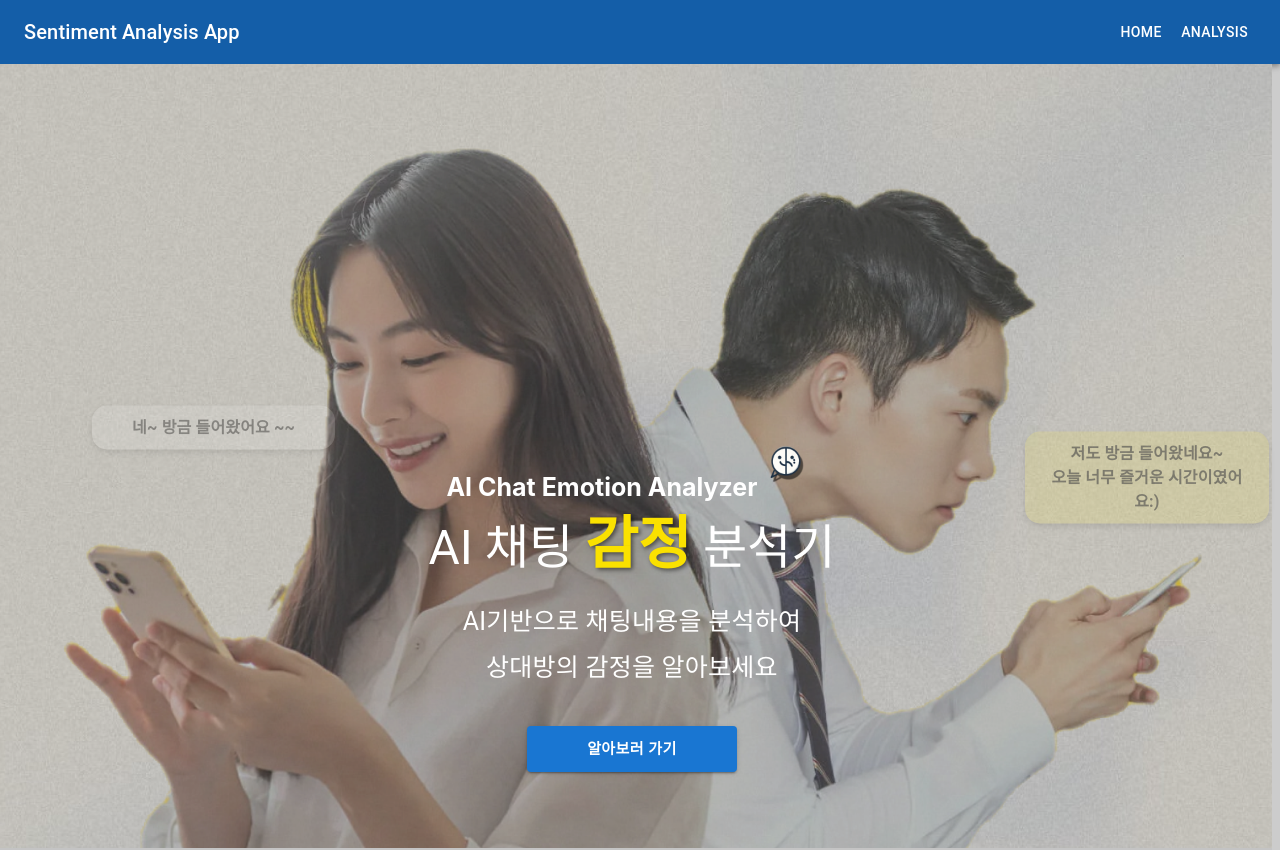
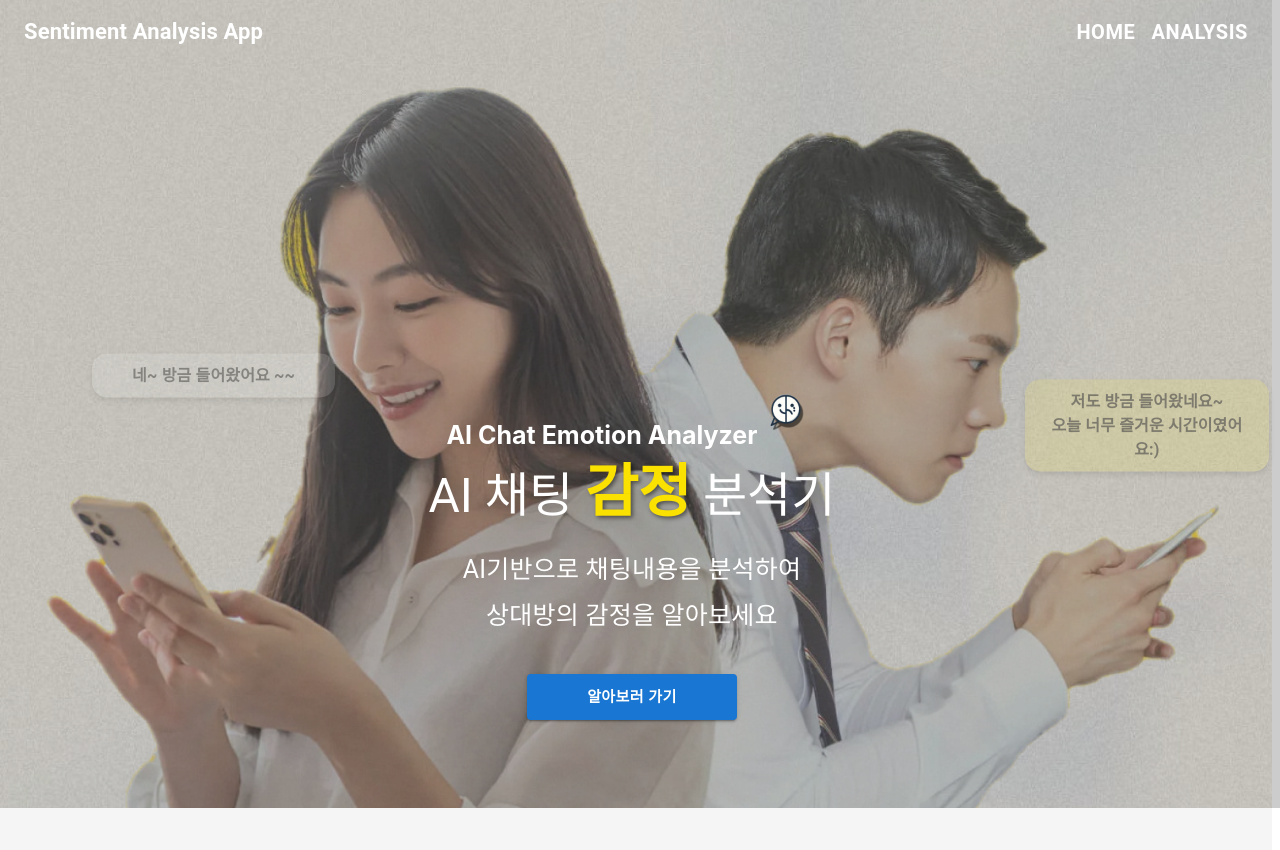
Before and after one commit to Team-A-I/A-I, a React (Create React App) app in the folder react-tutorial/: page / in a window 1280 px wide. Shown: the top 850 px of the page. Built offline with nearby package versions, Linux system fonts and the light colour scheme.

Commit message:
[Feature] app바 수정중

```diff
--- a/react-tutorial/src/App.js
+++ b/react-tutorial/src/App.js
@@ -1,7 +1,5 @@
-// src/App.js
-
 import React from 'react';
-import { Routes, Route, Link } from 'react-router-dom';
+import { Routes, Route, Link, useLocation } from 'react-router-dom';
 import { AppBar, Toolbar, Typography, Button } from '@mui/material';
 import Home from './pages/Home';
 import Load from './pages/Load';
@@ -10,15 +8,26 @@ import Result from './pages/result';
 import './css/App.css';
 
 function App() {
+  const location = useLocation();
+
+  const isHome = location.pathname === '/';
+
   return (
     <div>
-      <AppBar position="static" sx={{ zIndex: 2  }}>
-        <Toolbar  sx={{ zIndex: 2  }}>
-          <Typography variant="h6" component="div" sx={{ flexGrow: 1 }}>
+      <AppBar
+        position="fixed"
+        sx={{
+          zIndex: 2,
+          backgroundColor: isHome ? 'rgba(255, 255, 255, 0.0)' : 'primary.main',
+          boxShadow: isHome ? 'none' : ''
+        }}
+      >
+        <Toolbar>
+          <Typography variant="h6" component="div" sx={{ flexGrow: 1 , fontWeight: 'bold' , fontSize:'22px'}} >
             Sentiment Analysis App
           </Typography>
-          <Button color="inherit" component={Link} to="/">Home</Button>
-          <Button color="inherit" component={Link} to="/analysis">Analysis</Button>
+          <Button color="inherit" component={Link} style={{ fontWeight: 'bold' , fontSize:'20px'}} to="/">Home</Button>
+          <Button color="inherit" component={Link} style={{ fontWeight: 'bold' , fontSize:'20px'}} to="/analysis">Analysis</Button>
         </Toolbar>
       </AppBar>
       <Routes>
--- a/react-tutorial/src/css/Home.css
+++ b/react-tutorial/src/css/Home.css
@@ -149,7 +149,7 @@
   background-size: cover;
   background-position: center;
   background-repeat: no-repeat;
-  height: 100vh; /* 화면을 꽉 채우도록 설정 */
+  height: 103vh; /* 화면을 꽉 채우도록 설정 */
   display: flex;
   justify-content: center;
   align-items: center;
@@ -161,7 +161,7 @@
   top: 0;
   left: 0;
   width: 100%;
-  height: 106.5vh;
+  height: 101%;
   background-color: rgba(0, 0, 0, 0.2); /* 어두운 오버레이 */
   z-index: 1;
 }
--- a/react-tutorial/src/pages/Analysis.js
+++ b/react-tutorial/src/pages/Analysis.js
@@ -84,7 +84,7 @@ function Analysis() {
         </SwiperSlide>
 
         <SwiperSlide>
-          <Grid container spacing={2} mt={6} className="anaContainer">
+          <Grid container spacing={2} mt={10} className="anaContainer">
             <Grid item xs={12} md={6} className="anaImage">
               <motion.img
                 src={AnalysisImg2}
@@ -109,7 +109,7 @@ function Analysis() {
         </SwiperSlide>
 
         <SwiperSlide>
-          <Grid container spacing={2} mt={6} className="anaContainer">
+          <Grid container spacing={2} mt={10} className="anaContainer">
             <Grid item xs={12} md={6} className="anaImage">
               <motion.img
                 src={AnalysisImg3}
```
